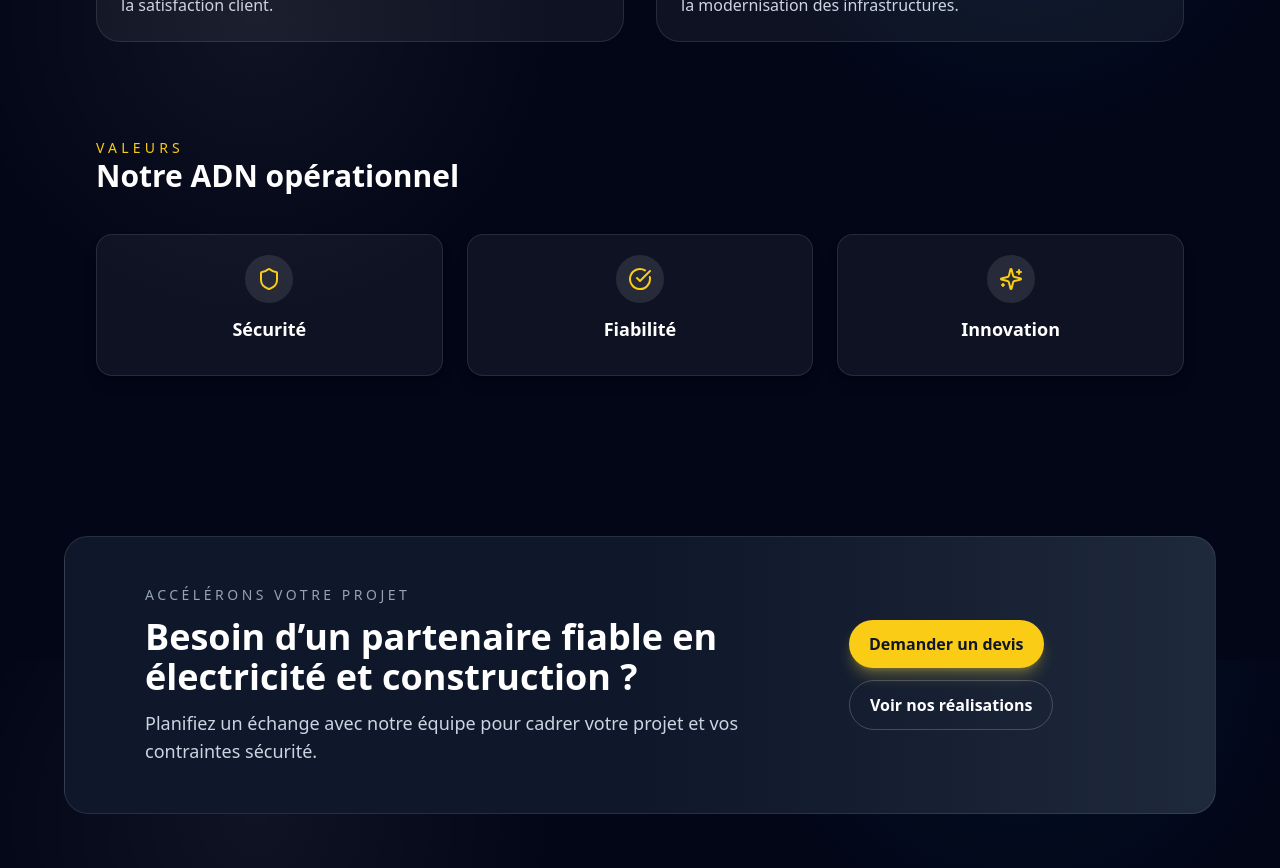
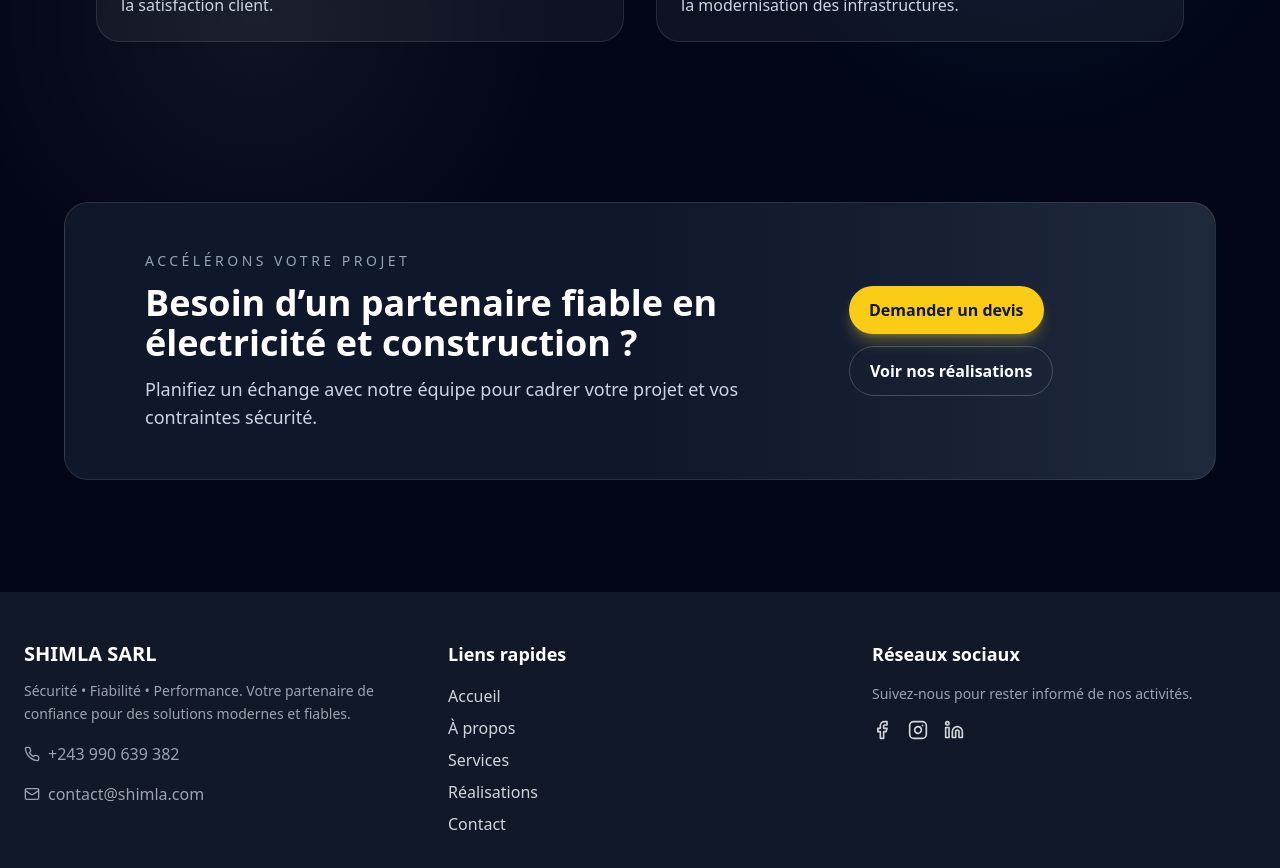
Before and after one commit to Shad707/shimla-nextjs, a Next.js app: page /about in a window 1280 px wide. Shown: the part 940-1808 px from the top of the page. Built offline with nearby package versions, Linux system fonts and the light colour scheme.

Commit message:
removed the error section

```diff
--- a/src/app/about/page.tsx
+++ b/src/app/about/page.tsx
@@ -1,5 +1,6 @@
 import CTASection from "@/components/CTASection";
 import HeroImage from "@/components/HeroImage";
+import { LucideIcon } from "lucide-react";
 import { CONTACT_EMAIL, CONTACT_PHONE } from "@/lib/constants";
 import { Shield, CheckCircle, Sparkles } from "lucide-react";
 
@@ -97,7 +98,7 @@ export default function AboutPage() {
         </div>
       </section>
 
-      <section className="container-wide space-y-10">
+      {/* <section className="container-wide space-y-10">
         <div>
           <p className="text-sm uppercase tracking-[0.3em] text-shimlaGold">
             Valeurs
@@ -127,7 +128,7 @@ export default function AboutPage() {
             );
           })}
         </div>
-      </section>
+      </section> */}
 
       {/* <section className="container-wide grid lg:grid-cols-2 gap-8">
         <div className="rounded-3xl border border-white/10 bg-white/5 p-6">
```
